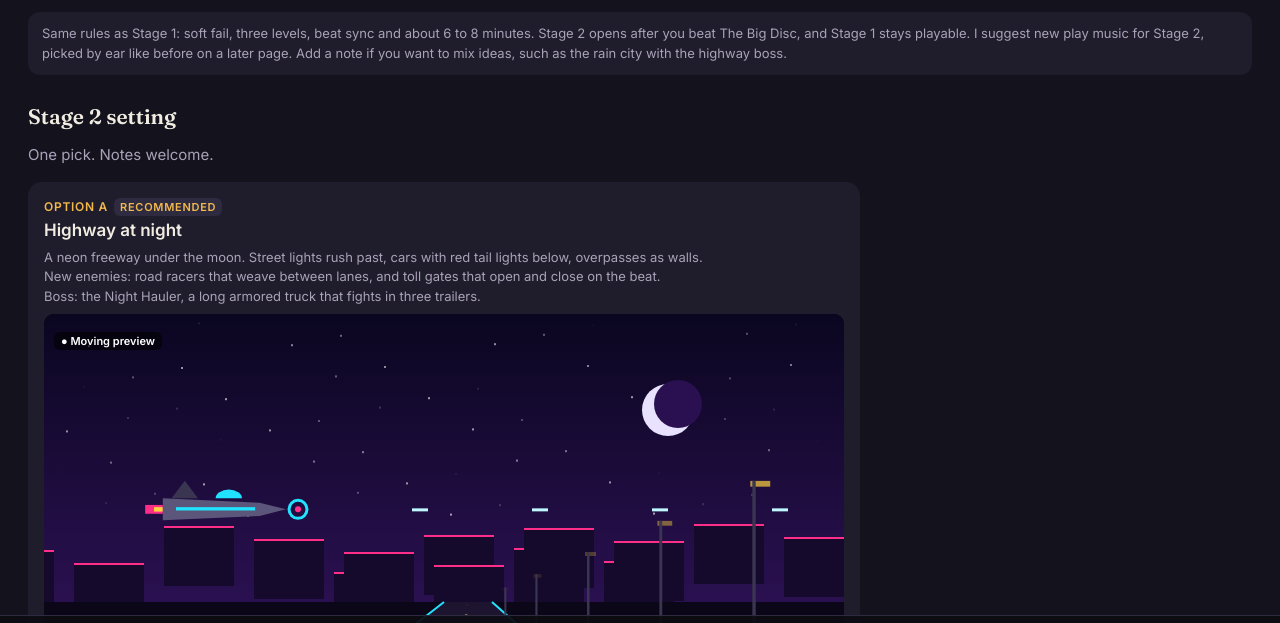
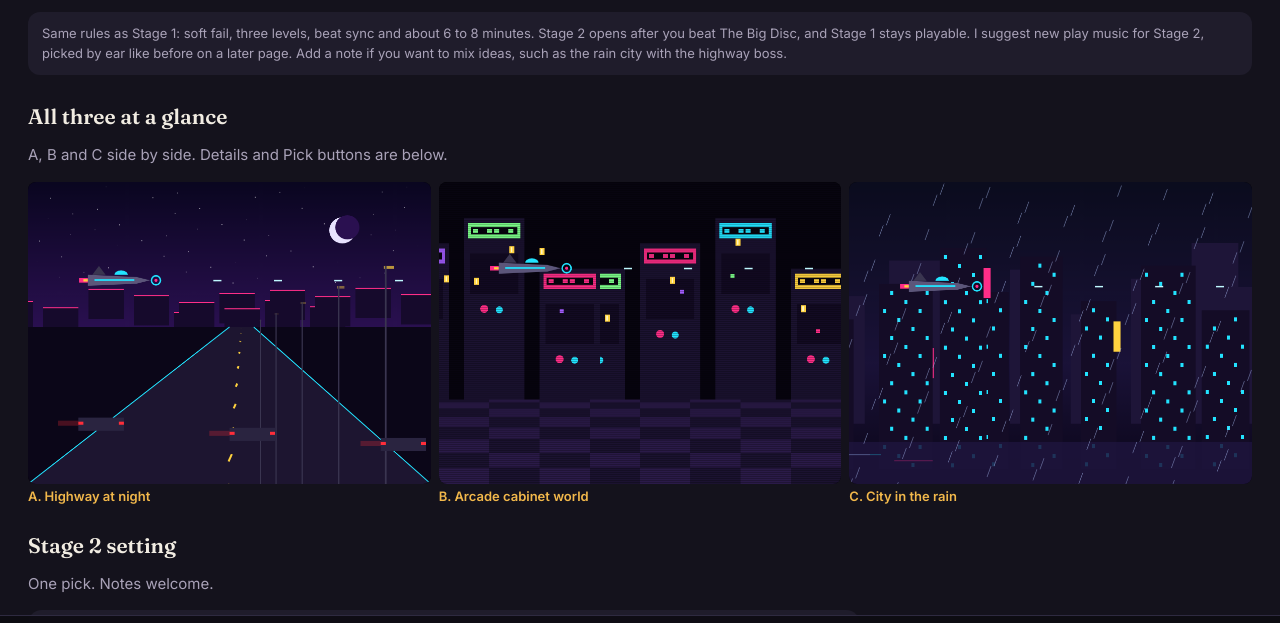
Before and after one commit to bclark10121-cloud/bc-decisions, a plain HTML site: page 2026-11-19-n19-stage2/index.html in a window 1280 px wide. Shown: the part 125-748 px from the top of the page. Drawn offline with Linux system fonts and the light colour scheme; animation ran at ten frames a second.

Commit message:
Stage 2 page: all three previews side by side at the top
Co-Authored-By: Claude Opus 5.5 <noreply@anthropic.com>
Claude-Session: https://claude.ai/code/session_0117TTYCJVbisBDMqEnDgQ5M

```diff
--- a/2026-11-19-n19-stage2/index.html
+++ b/2026-11-19-n19-stage2/index.html
@@ -98,6 +98,12 @@ const DECISION = {
 };
 const $=s=>document.querySelector(s), picks={};
 $('#title').textContent=DECISION.title;$('#intro').textContent=DECISION.intro;$('#note').textContent=DECISION.note;
+(function(){const sec=document.createElement('section');sec.innerHTML='<h2>All three at a glance</h2><p class="mute">A, B and C side by side. Details and Pick buttons are below.</p>';
+ const row=document.createElement('div');row.style.cssText='display:flex;gap:8px;width:100%';
+ [['a','A. Highway at night'],['b','B. Arcade cabinet world'],['c','C. City in the rain']].forEach(([k,label])=>{const col=document.createElement('div');col.style.cssText='flex:1 1 0;min-width:0';
+  const cv=document.createElement('canvas');cv.width=800;cv.height=600;cv.dataset.draw=k;cv.style.cssText='width:100%;aspect-ratio:4/3;border-radius:8px;background:#000;display:block';
+  const t=document.createElement('div');t.textContent=label;t.style.cssText='font:600 13px Inter,sans-serif;margin-top:4px;color:#f2b84b';col.appendChild(cv);col.appendChild(t);row.appendChild(col)});
+ sec.appendChild(row);$('#main').appendChild(sec)})();
 for(const q of DECISION.questions){
   const sec=document.createElement('section');
   sec.innerHTML=`<h2></h2><p class="mute"></p><div class="grid"></div><textarea rows="2" placeholder="Notes for this one (optional)"></textarea>`;
```
